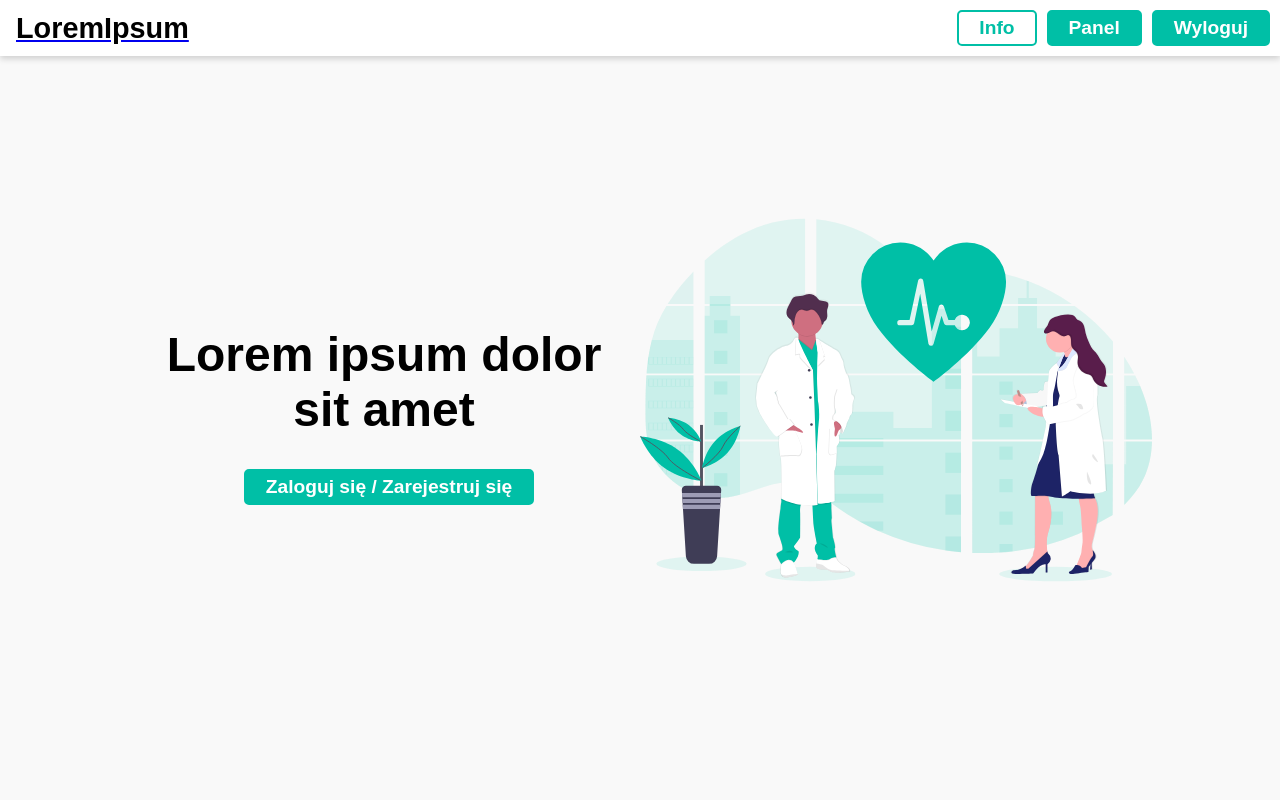
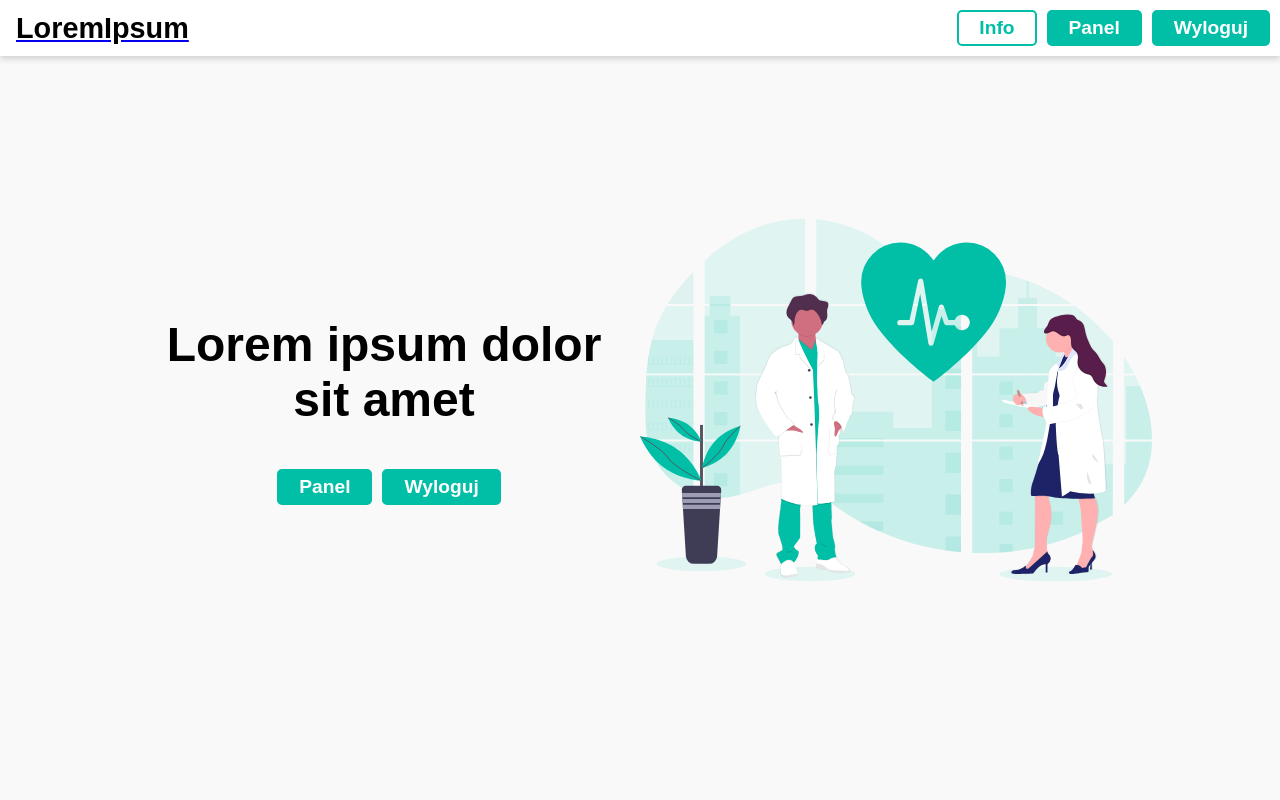
Before and after one commit to KonradWrbl/Mask-App-Frontend, a React (Create React App) app: page / in a window 1280 px wide. Shown: the top 800 px of the page. Built offline with nearby package versions, Linux system fonts and the light colour scheme; sample sign-in values are in the browser's storage.

Commit message:
mobie-veriosn-fixed

```diff
--- a/src/App.js
+++ b/src/App.js
@@ -30,7 +30,7 @@ function App() {
       <Router>
         <Nav authenticated={authenticated}/>
         <Switch>
-          <Route exact path='/' component={Base} />
+          <Route exact path='/' ><Base authenticated={authenticated}/></Route>
           <AuthRouter path='/login' component={Login} authenticated={authenticated}/>
           <AuthRouter path='/register' component={Register} authenticated={authenticated}/>
           <AuthRouter path='/pane' component={Pane} authenticated={!authenticated}/>
--- a/src/pages/base/Base.js
+++ b/src/pages/base/Base.js
@@ -2,10 +2,10 @@ import React from 'react';
 import Main from '../main/Main';
 import About from '../about/About';
 
-const Base =() => {
+const Base =({ authenticated }) => {
     return (
         <>
-            <Main />
+            <Main authenticated={ authenticated }/>
             <About />
         </>
     )
--- a/src/pages/main/Main.js
+++ b/src/pages/main/Main.js
@@ -2,18 +2,39 @@ import React from 'react';
 import { MainContainer, Title, MedicImg, H1 } from './style';
 import { FullButton } from '../../components/FullButton'
 import { Link } from 'react-router-dom';
+import axios from 'axios'
+import { ButtonContainer } from '../../forms/orderForm/style';
 
 
-const Main = () => {
+const Main = ({ authenticated }) => {
+
+    const logOut = () =>{
+        localStorage.removeItem('FBIdToken');
+        delete axios.defaults.headers.common['Authorization']
+        window.location.reload()
+    }
+
     return (
         <MainContainer>
             <Title>
                 <H1>Lorem ipsum dolor sit amet</H1>
+                { authenticated ?
+                <ButtonContainer>
+                    <Link to='/pane'>
+                        <FullButton>
+                            Panel
+                        </FullButton>
+                    </Link>
+                    <FullButton onClick={logOut}>
+                        Wyloguj
+                    </FullButton>
+                </ButtonContainer> :
                 <Link to='/login'>
                     <FullButton>
                         Zaloguj się / Zarejestruj się
                     </FullButton>
                 </Link>
+            }
             </Title>
             <MedicImg/>
         </MainContainer>
--- a/src/pages/main/style.js
+++ b/src/pages/main/style.js
@@ -49,3 +49,7 @@ export const MedicImg = styled(Medic)`
         max-height: 40vh;
     }
 `
+
+export const ButtonContainer = styled.div`
+
+`
```
